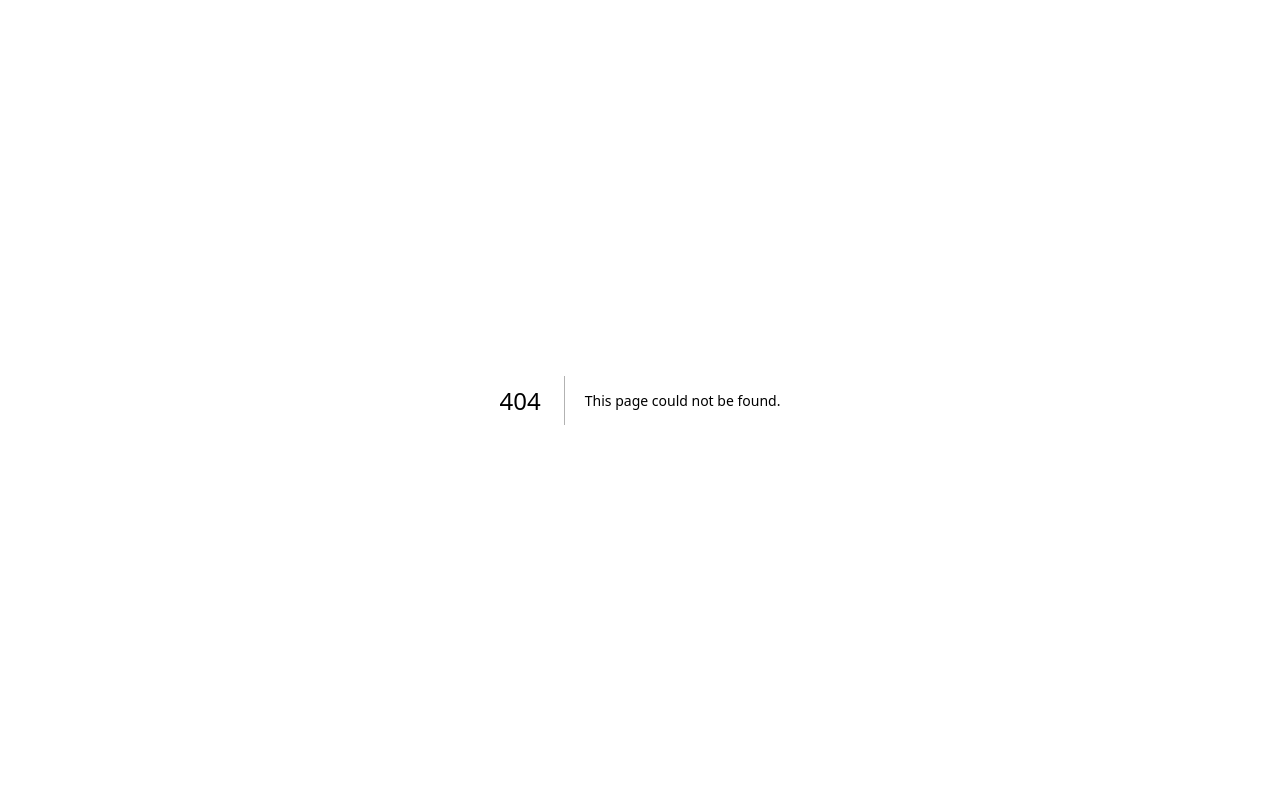
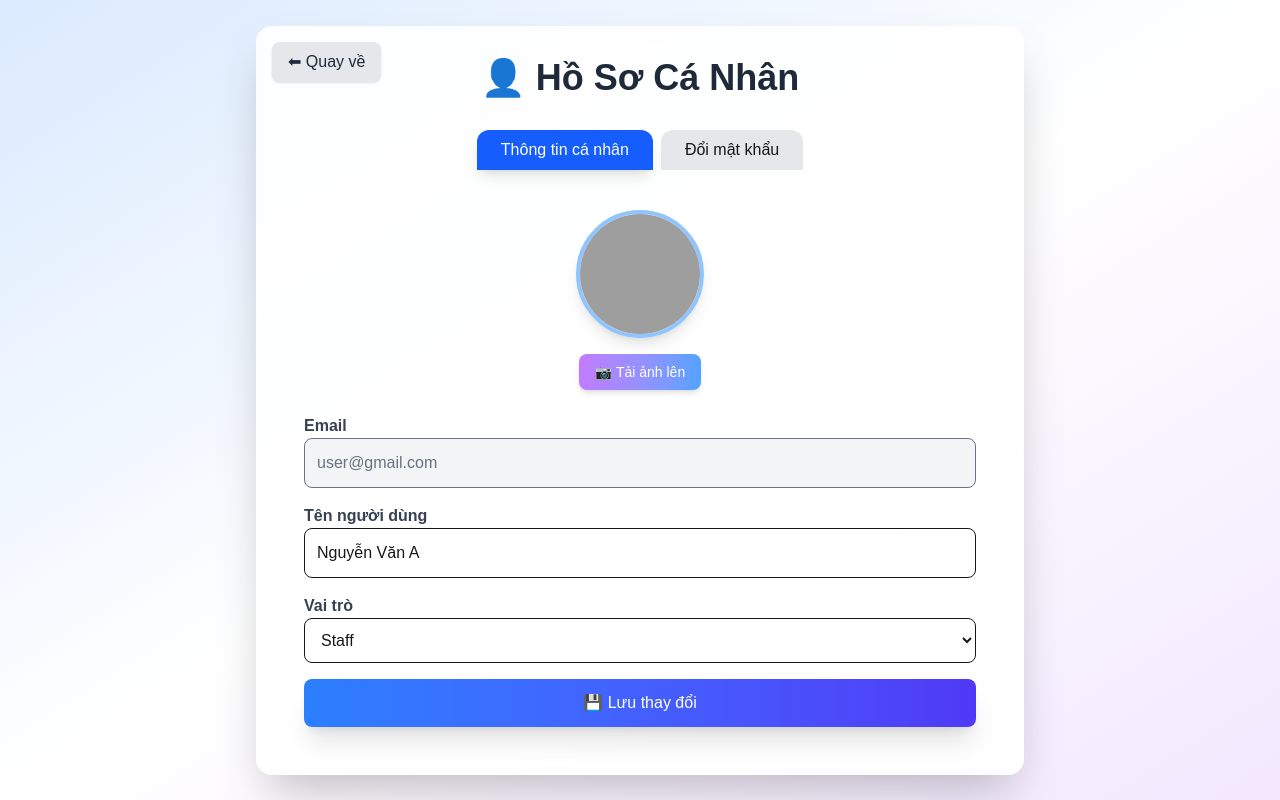
Before and after one commit to John662-blip/fontend_TLCN, a Next.js app: page /profile in a window 1280 px wide. Before the commit this address had no page. Built offline with nearby package versions, Linux system fonts and the light colour scheme; grey boxes are pictures that could not be loaded.

Commit message:
UI profile

```diff
--- /dev/null
+++ b/src/app/profile/page.js
@@ -0,0 +1,207 @@
+"use client";
+import { useState,useRef } from "react";
+import { useRouter } from "next/navigation";
+
+
+export default function ProfilePage() {
+  const router = useRouter();
+  const fileInputRef = useRef(null);
+
+    const handleUploadAvatar = (e) => {
+    const file = e.target.files[0];
+    if (file) {
+        const imageUrl = URL.createObjectURL(file);
+        setUser((prev) => ({ ...prev, avatar: imageUrl }));
+    }
+    };
+
+  const [tab, setTab] = useState("info");
+  const [user, setUser] = useState({
+    mail: "user@gmail.com",
+    name: "Nguyễn Văn A",
+    avatar: "",
+    role: "STAFF",
+  });
+
+  const [passwordData, setPasswordData] = useState({
+    oldPassword: "",
+    newPassword: "",
+    confirmPassword: "",
+  });
+
+  const [message, setMessage] = useState("");
+
+  const handleChange = (e) => {
+    setUser({ ...user, [e.target.name]: e.target.value });
+  };
+
+  const handleUpdateProfile = async () => {
+    setMessage("✅ Cập nhật thông tin thành công!");
+  };
+
+  const handleChangePassword = async () => {
+    if (passwordData.newPassword !== passwordData.confirmPassword) {
+      setMessage("❌ Mật khẩu xác nhận không khớp!");
+      return;
+    }
+    setMessage("✅ Đổi mật khẩu thành công!");
+  };
+
+  return (
+    <div className="min-h-screen bg-gradient-to-br from-blue-100 via-white to-purple-100 flex items-center justify-center p-6">
+      <div className="max-w-3xl w-full bg-white/90 backdrop-blur-lg shadow-2xl rounded-2xl p-8 relative">
+
+        {/* 🔙 Nút quay về */}
+        <button
+          onClick={() => router.push("/")}
+          className="absolute left-4 top-4 bg-gray-200 hover:bg-gray-300 text-gray-800 font-medium px-4 py-2 rounded-lg shadow transition-all duration-300 hover:-translate-y-1"
+        >
+          ⬅ Quay về
+        </button>
+
+        <h1 className="text-4xl font-bold text-center mb-8 text-gray-800">👤 Hồ Sơ Cá Nhân</h1>
+
+        {/* Tabs */}
+        <div className="flex justify-center mb-6 space-x-2">
+          <button
+            className={`px-6 py-2 rounded-t-xl font-medium transition-all duration-300 ${
+              tab === "info"
+                ? "bg-blue-600 text-white shadow-lg"
+                : "bg-gray-200 hover:bg-gray-300"
+            }`}
+            onClick={() => setTab("info")}
+          >
+            Thông tin cá nhân
+          </button>
+          <button
+            className={`px-6 py-2 rounded-t-xl font-medium transition-all duration-300 ${
+              tab === "password"
+                ? "bg-blue-600 text-white shadow-lg"
+                : "bg-gray-200 hover:bg-gray-300"
+            }`}
+            onClick={() => setTab("password")}
+          >
+            Đổi mật khẩu
+          </button>
+        </div>
+
+        {/* Thông báo */}
+        {message && (
+          <div className="mb-4 p-4 rounded-lg bg-blue-100 text-blue-900 font-semibold shadow">
+            {message}
+          </div>
+        )}
+
+        {/* Nội dung tab Thông tin */}
+        {tab === "info" && (
+          <div className="p-4">
+            <div className="flex flex-col items-center mb-6">
+              <img
+                src={user.avatar || "/default-avatar.png"}
+                alt="Avatar"
+                className="w-32 h-32 rounded-full border-4 border-blue-300 shadow-lg object-cover"
+              />
+            <button
+                onClick={() => fileInputRef.current.click()}
+                className="mt-4 px-4 py-2 text-sm bg-gradient-to-r from-purple-400 to-blue-400 text-white font-medium hover:opacity-90 rounded-lg shadow-md transition-all"
+                >
+                📷 Tải ảnh lên
+            </button>
+                <input
+                    type="file"
+                    accept="image/*"
+                    ref={fileInputRef}
+                    onChange={handleUploadAvatar}
+                    className="hidden"
+                />
+            </div>
+
+            <div className="space-y-4">
+              <div>
+                <label className="font-semibold text-gray-700">Email</label>
+                <input
+                  type="text"
+                  name="mail"
+                  value={user.mail}
+                  disabled
+                  className="w-full p-3 border rounded-lg bg-gray-100 text-gray-500"
+                />
+              </div>
+
+              <div>
+                <label className="font-semibold text-gray-700">Tên người dùng</label>
+                <input
+                  type="text"
+                  name="name"
+                  value={user.name}
+                  onChange={handleChange}
+                  className="w-full p-3 border rounded-lg focus:ring-2 focus:ring-blue-400"
+                />
+              </div>
+
+              <div>
+                <label className="font-semibold text-gray-700">Vai trò</label>
+                <select
+                  name="role"
+                  value={user.role}
+                  onChange={handleChange}
+                  className="w-full p-3 border rounded-lg bg-white focus:ring-2 focus:ring-purple-400"
+                >
+                  <option value="STAFF">Staff</option>
+                  <option value="ADMIN">Admin</option>
+                  <option value="MANAGER">Manager</option>
+                </select>
+              </div>
+
+              <button
+                onClick={handleUpdateProfile}
+                className="w-full bg-gradient-to-r from-blue-500 to-indigo-600 text-white p-3 rounded-lg shadow-xl transition-all hover:scale-105"
+              >
+                💾 Lưu thay đổi
+              </button>
+            </div>
+          </div>
+        )}
+
+        {/* Nội dung tab Đổi mật khẩu */}
+        {tab === "password" && (
+          <div className="p-4 space-y-4">
+            <input
+              type="password"
+              placeholder="Mật khẩu cũ"
+              onChange={(e) =>
+                setPasswordData({ ...passwordData, oldPassword: e.target.value })
+              }
+              className="w-full p-3 border rounded-lg focus:ring-2 focus:ring-blue-400"
+            />
+            <input
+              type="password"
+              placeholder="Mật khẩu mới"
+              onChange={(e) =>
+                setPasswordData({ ...passwordData, newPassword: e.target.value })
+              }
+              className="w-full p-3 border rounded-lg focus:ring-2 focus:ring-blue-400"
+            />
+            <input
+              type="password"
+              placeholder="Xác nhận mật khẩu mới"
+              onChange={(e) =>
+                setPasswordData({
+                  ...passwordData,
+                  confirmPassword: e.target.value,
+                })
+              }
+              className="w-full p-3 border rounded-lg focus:ring-2 focus:ring-blue-400"
+            />
+            <button
+              onClick={handleChangePassword}
+              className="w-full bg-gradient-to-r from-green-500 to-teal-600 text-white p-3 rounded-lg shadow-xl transition-all hover:scale-105"
+            >
+              🔐 Đổi mật khẩu
+            </button>
+          </div>
+        )}
+      </div>
+    </div>
+  );
+}
--- a/src/components/UserSidebar.js
+++ b/src/components/UserSidebar.js
@@ -34,7 +34,7 @@ export default function UserSidebar({ onClose }) {
         <div className="flex-1 overflow-y-auto p-4">
           <ul className="space-y-2">
             <li>
-              <button className="flex items-center gap-3 w-full text-left px-4 py-2 rounded-lg hover:bg-gray-100 transition cursor-pointer">
+              <button onClick={()=>router.push("/profile")} className="flex items-center gap-3 w-full text-left px-4 py-2 rounded-lg hover:bg-gray-100 transition cursor-pointer">
                 <User className="w-5 h-5 text-indigo-500" />
                 <span>Thông tin cá nhân</span>
               </button>
--- a/src/middleware.js
+++ b/src/middleware.js
@@ -25,5 +25,5 @@ export function middleware(req) {
 //   ],
 // };
 export const config = {
-  matcher: ["/", "/login"],
+  matcher: ["/", "/login","/profile"],
 };
```
